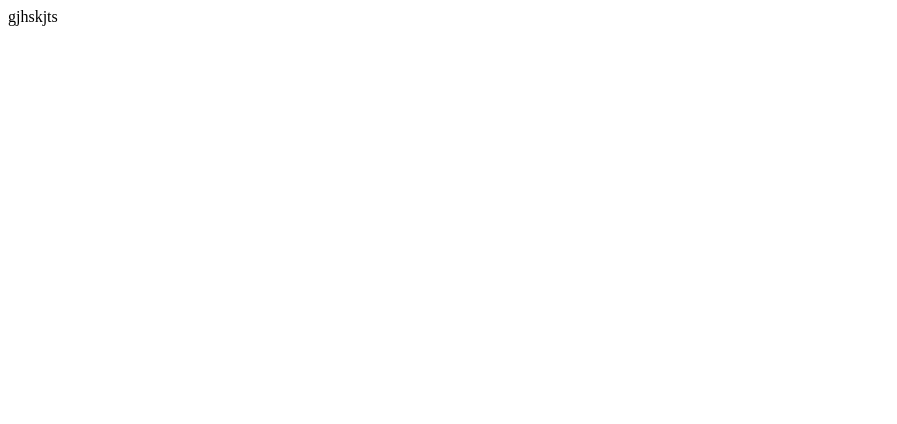
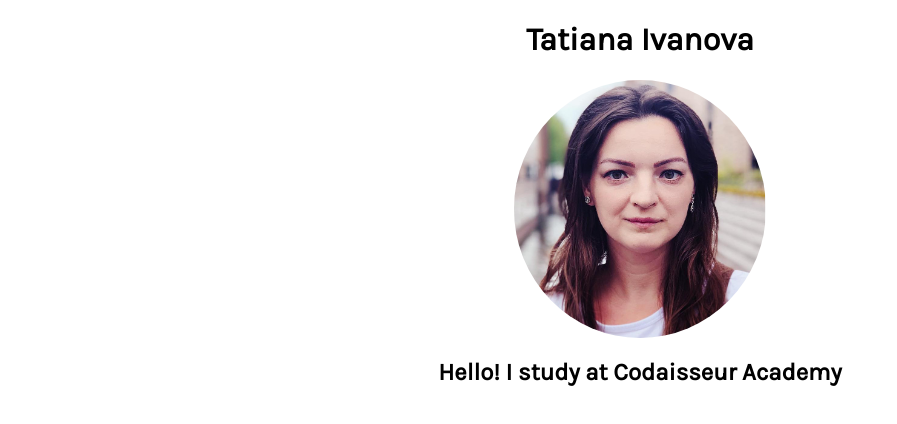
Before and after one commit to TatianaIvanovaW/tatianaivanovaw.github.io, a plain HTML site: page index.html in a window 1280 px wide. Shown: the whole page, without its empty margins (0-897 px from the left). Drawn offline with Linux system fonts and the light colour scheme.

Commit message:
add pic and name

```diff
--- a/index.html
+++ b/index.html
@@ -1,3 +1,16 @@
+<!DOCTYPE html>
 <html>
-    <p>gjhskjts</p>
+    <head>
+        <link href="styles/styles.css" rel="stylesheet">
+        <link href="https://fonts.googleapis.com/css2?family=Karla&display=swap" rel="stylesheet">
+        <meta charset="utf-8">
+        <title>Tatiana Ivanova</title>
+    </head>
+    <body>
+       <h1> Tatiana Ivanova</h1>
+       <img src="img/avatar_crop.JPG">
+       <h2> Hello! I study at Codaisseur Academy</h2>
+
+    </body>
+
 </html>
--- /dev/null
+++ b/styles/styles.css
@@ -0,0 +1,13 @@
+body  {
+    font-family: 'Karla', sans-serif;
+    text-align: center;
+}
+
+img {
+    border-radius: 50%;
+    display: block;
+    margin-left: auto;
+    margin-right: auto;
+    width: 20%;
+    height: 20%;
+  }
```
Also changed, not shown: img/avatar.JPG (added), img/avatar_crop.JPG (added), 2 other files.
